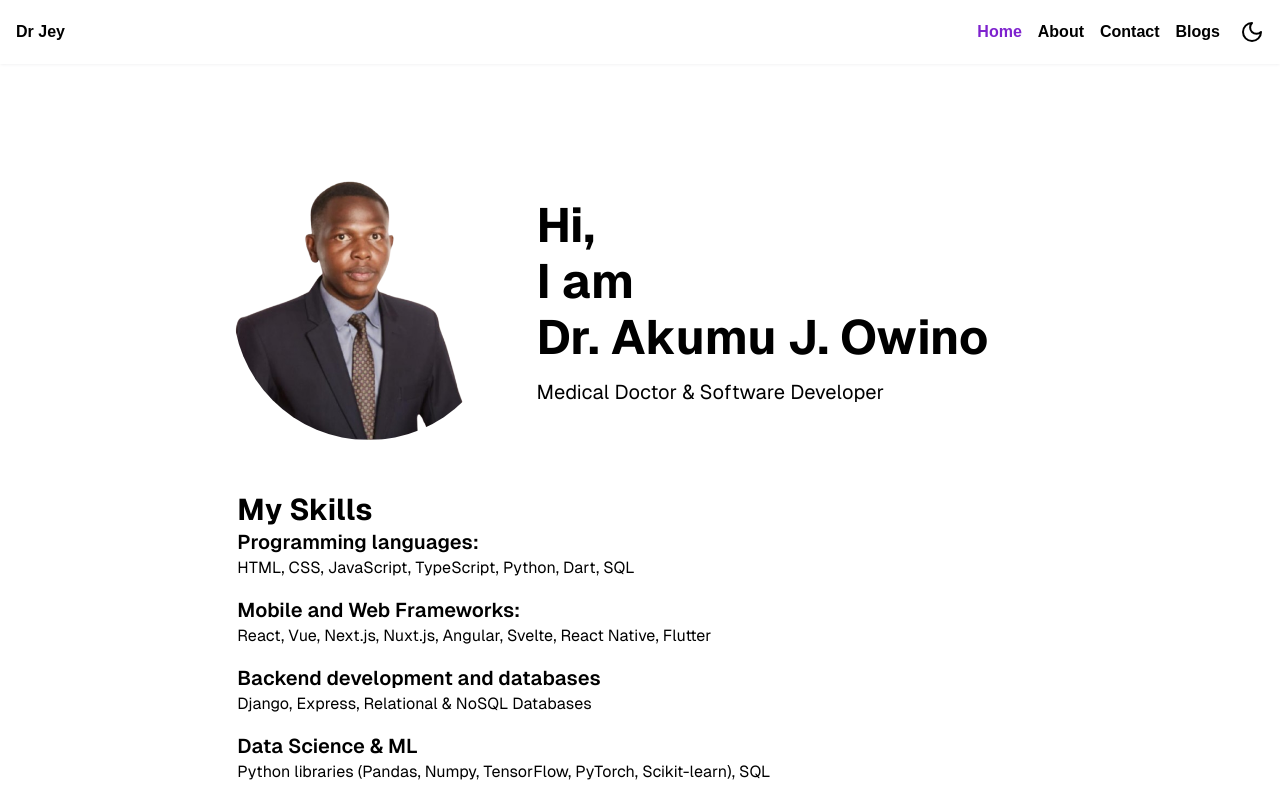
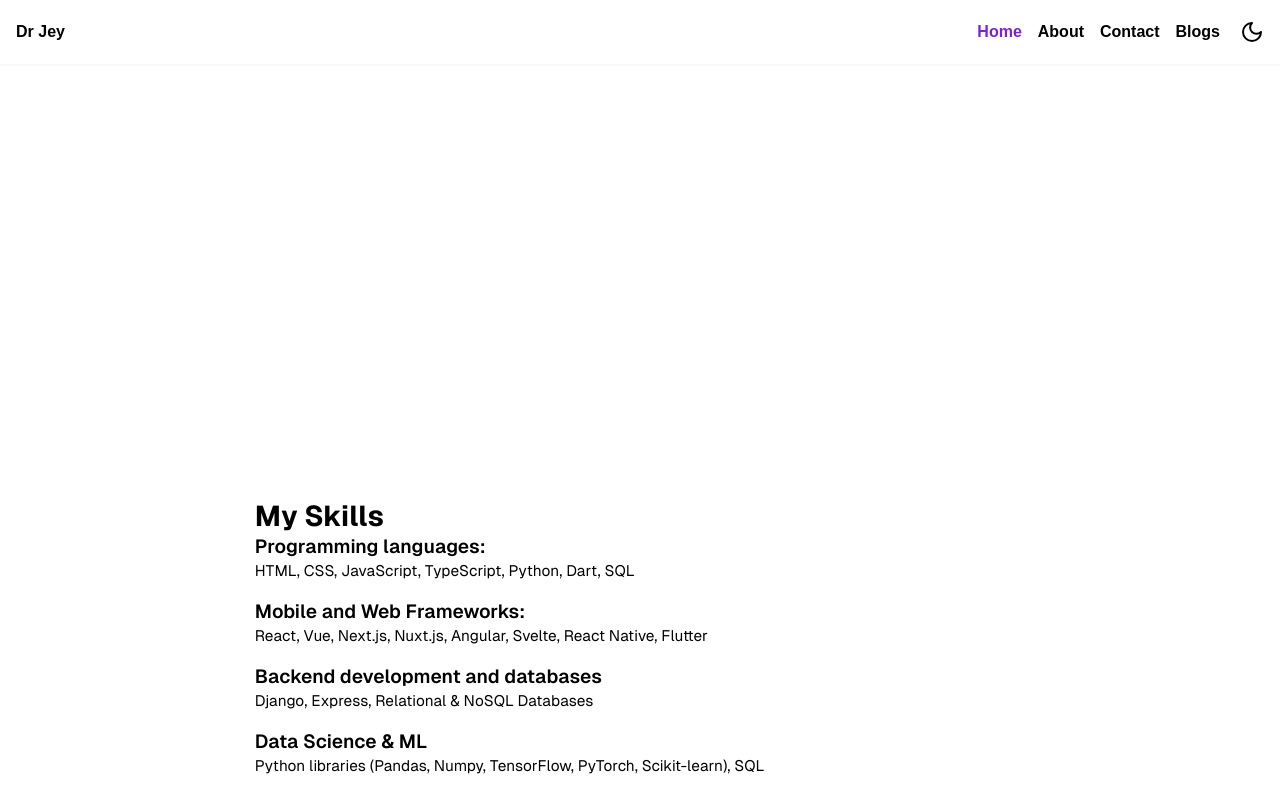
Before and after one commit to AkumuJey/portfolio, a Next.js app: page / in a window 1280 px wide. Shown: the top 800 px of the page. Built offline with nearby package versions, Linux system fonts and the light colour scheme.

Commit message:
Animations on about page

```diff
--- a/src/app/contact/SubmitButton.tsx
+++ b/src/app/contact/SubmitButton.tsx
@@ -1,15 +1,15 @@
 import React from "react";
 import { useFormStatus } from "react-dom";
 
-const SubmitButton = () => {
+const SubmitButton = ({ open }: { open: boolean }) => {
   const { pending } = useFormStatus();
   return (
     <button
       type="submit"
       className={`${
         pending ? "opacity-80" : "opacity-100"
-      } bg-black dark:bg-white dark:text-black py-2 px-4 rounded-md text-lg text-white`}
-      aria-disabled={pending}
+      } bg-black dark:bg-white dark:text-black py-2 px-4 rounded-md text-lg text-white disabled:cursor-none`}
+      aria-disabled={pending || open}
     >
       Send
     </button>
--- a/src/app/contact/actions.ts
+++ b/src/app/contact/actions.ts
@@ -7,14 +7,16 @@ export interface Comment {
   rating?: Rating;
 }
 
-export const handleComment = async (_previousState: any, comment: FormData) => {
+export const handleComment = async (
+  _previousState: any,
+  formData: FormData
+) => {
   try {
     // console.log("previous", previousState);
-    const x = Object.fromEntries(comment);
-    console.log("Zetu", x);
-    return { msg: "success" };
+    const comment: Comment = Object.fromEntries(formData);
+    return { msg: comment.name, open: true };
   } catch (_err) {
     console.log(_err);
-    return { msg: "failed" };
+    return { msg: "failed", open: false };
   }
 };
--- a/src/app/contact/page.tsx
+++ b/src/app/contact/page.tsx
@@ -6,8 +6,10 @@ import { handleComment } from "./actions";
 import SubmitButton from "./SubmitButton";
 
 export default function Contact() {
-  const [state, formAction] = useFormState(handleComment, { msg: "rrr" });
-  state.msg.split("");
+  const [state, formAction] = useFormState(handleComment, {
+    msg: "rrr",
+    open: false,
+  });
   return (
     <div className="grid grid-rows-[20px_1fr_20px] items-start justify-items-center min-h-screen p-8 pb-20 gap-16 sm:p-20 font-[family-name:var(--font-geist-sans)]">
       <main className="row-start-2 flex flex-col gap-4 w-full">
@@ -44,6 +46,7 @@ export default function Contact() {
           <label htmlFor="feedback" className="font-semibold text-lg">
             Feedback or Message:
           </label>
+
           <textarea
             name="feedback"
             id="feedback"
@@ -53,10 +56,13 @@ export default function Contact() {
             required
             className="py-2 px-4 rounded-lg outline-none bg-white dark:bg-gray-700 border border-gray-300 dark:border-gray-700 focus:border-gray-500 shadow-inner"
           />
-          <SubmitButton />
+          <SubmitButton open={state.open} />
         </motion.form>
-
-        <address>Naivasha</address>
+        {state.open && (
+          <div className="fixed p-4 top-[50%] left-[50%] -translate-x-[50%] -translate-y-[50%] bg-teal-300">
+            Thank you for contacting me {state.msg}
+          </div>
+        )}
       </main>
     </div>
   );
--- a/src/components/Hero.tsx
+++ b/src/components/Hero.tsx
@@ -1,11 +1,16 @@
 "use client";
-import { motion } from "framer-motion";
+import { motion, useScroll, useTransform } from "framer-motion";
 import Image from "next/image";
 import akumuImage from "../public/akumu.png";
 
 const Hero = () => {
+  const { scrollYProgress } = useScroll();
+  const scale = useTransform(scrollYProgress, (value) => 1 - value);
   return (
-    <motion.div className="flex gap-6 flex-col md:flex-row p-5 w-full justify-start">
+    <motion.div
+      className="flex gap-6 flex-col md:flex-row p-5 w-full justify-start"
+      style={{ scale: scale }}
+    >
       <Image
         src={akumuImage}
         width={600}
--- a/src/components/Skills.tsx
+++ b/src/components/Skills.tsx
@@ -1,8 +1,22 @@
 "use client";
 
+import { motion, useScroll, useTransform } from "framer-motion";
+import { useRef } from "react";
+
 const Skills = () => {
+  const ref = useRef(null);
+  const { scrollYProgress } = useScroll({
+    target: ref,
+  });
+  const scale = useTransform(scrollYProgress, [0, 1, 0.7], [0.9, 1, 0.9]);
+
   return (
-    <div className="w-full px-6">
+    <motion.div
+      className="w-full px-6"
+      style={{ scale }}
+      transition={{ ease: "easeInOut" }}
+      ref={ref}
+    >
       <h2 className="text-3xl font-bold">My Skills</h2>
       <div className="mb-4" id="languages">
         <h3 className="text-xl font-semibold">Programming languages:</h3>
@@ -27,7 +41,7 @@ const Skills = () => {
           SQL
         </p>
       </div>
-    </div>
+    </motion.div>
   );
 };
 
```
